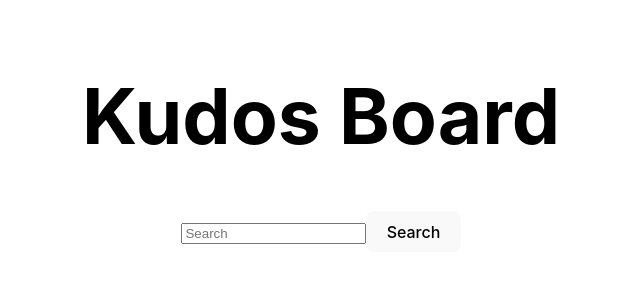
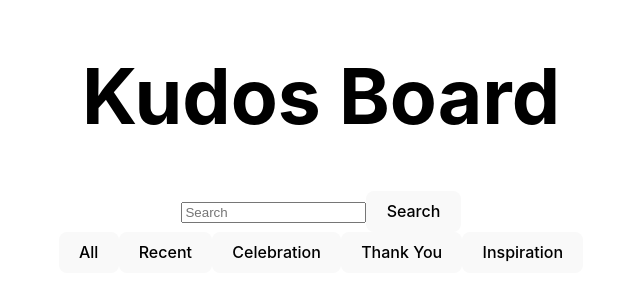
Before and after one commit to saelfaki/MetaU-KudoBoard, a React (Vite) app in the folder frontend/: page / in a window 1280 px wide. Shown: the part 262-562 px from the top of the page, without its empty margins (319-959 px from the left). Built offline with nearby package versions, Linux system fonts and the light colour scheme.

Commit message:
creation of kudo board buttons

```diff
--- a/frontend/src/App.jsx
+++ b/frontend/src/App.jsx
@@ -2,6 +2,7 @@ import './App.css'
 import React from 'react'
 import Header from './Header'
 import SearchBar from './SearchBar'
+import Button from './Button'
 
 function App() {
 
@@ -10,6 +11,13 @@ function App() {
     <>
       <Header />
       <SearchBar />
+      <div className="buttons">
+        <Button name ="All"/>
+        <Button name ="Recent"/>
+        <Button name ="Celebration"/>
+        <Button name ="Thank You"/>
+        <Button name ="Inspiration"/>
+      </div>
 
     </>
   )
--- /dev/null
+++ b/frontend/src/Button.jsx
@@ -0,0 +1,12 @@
+import React from "react";
+
+const Button = (props) => {
+  return (
+    <button onClick={() =>
+    {props.name.includes("Create")? props.displayForm():null}
+          }>{props.name}</button>
+
+  );
+};
+
+export default Button;
```
